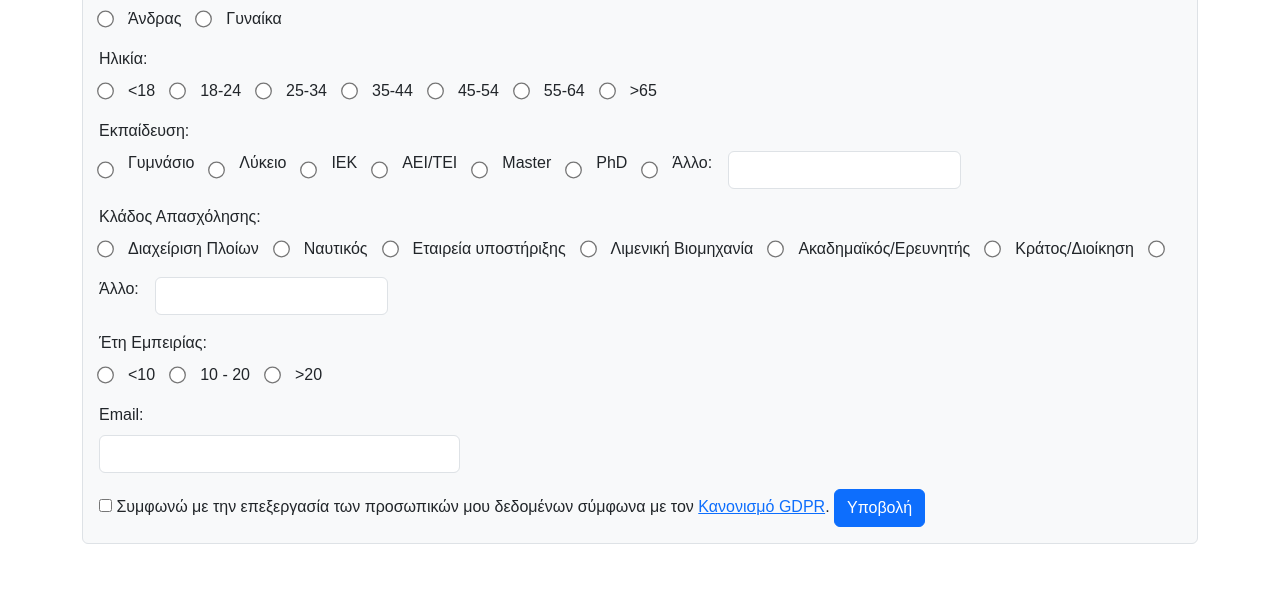
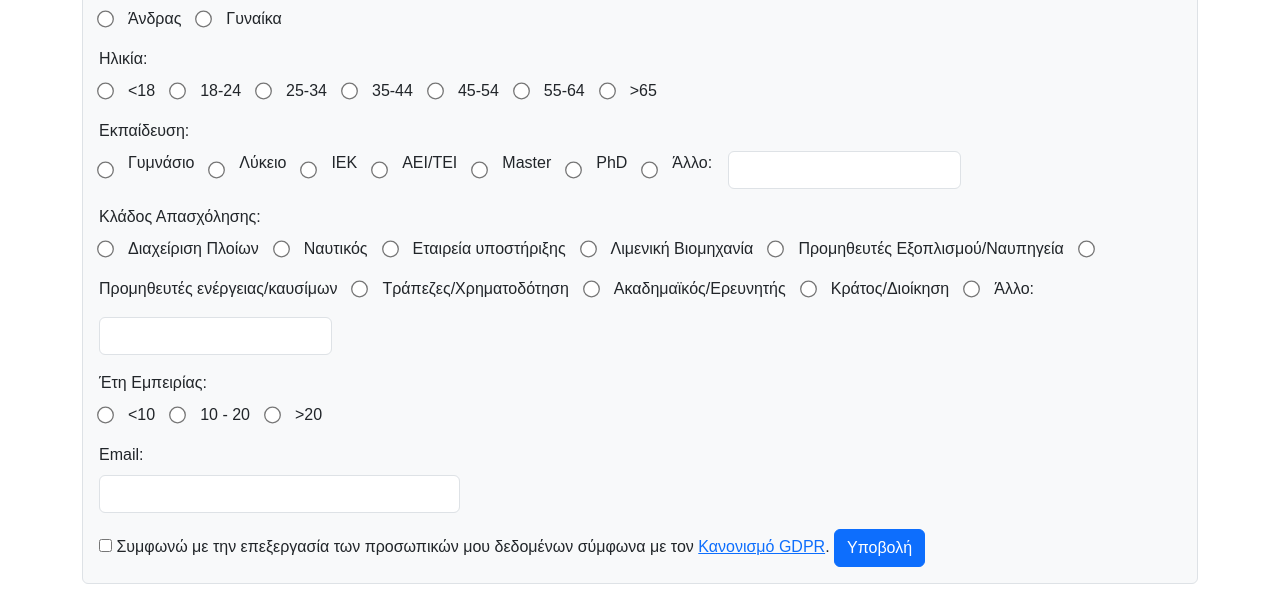
Before and after one commit to contarinis/ahp-online, a Flask app: page / in a window 1280 px wide. Shown: the part 2171-2775 px from the top of the page. Before the commit the page ends 2715 px from the top, so only its background shows below. Run offline with Flask 3, Linux system fonts and the light colour scheme.

Commit message:
More employment choices

```diff
--- a/templates/form.html
+++ b/templates/form.html
@@ -242,6 +242,9 @@
                 <input type="radio" name="employment" value="Ναυτικός" required> Ναυτικός
                 <input type="radio" name="employment" value="Εταιρεία υποστήριξης" required> Εταιρεία υποστήριξης
                 <input type="radio" name="employment" value="Λιμενική Βιομηχανία" required> Λιμενική Βιομηχανία
+                <input type="radio" name="employment" value="Προμηθευτές Εξοπλισμού/Ναυπηγεία" required> Προμηθευτές Εξοπλισμού/Ναυπηγεία
+                <input type="radio" name="employment" value="Προμηθευτές ενέργειας" required> Προμηθευτές ενέργειας/καυσίμων
+                <input type="radio" name="employment" value="Τράπεζες/Χρηματοδότηση" required>Τράπεζες/Χρηματοδότηση
                 <input type="radio" name="employment" value="Ακαδημαϊκός/Ερευνητής" required> Ακαδημαϊκός/Ερευνητής
                 <input type="radio" name="employment" value="Κράτος/Διοίκηση" required> Κράτος/Διοίκηση
                 <input type="radio" name="employment" value="Άλλο" required> Άλλο:
```
